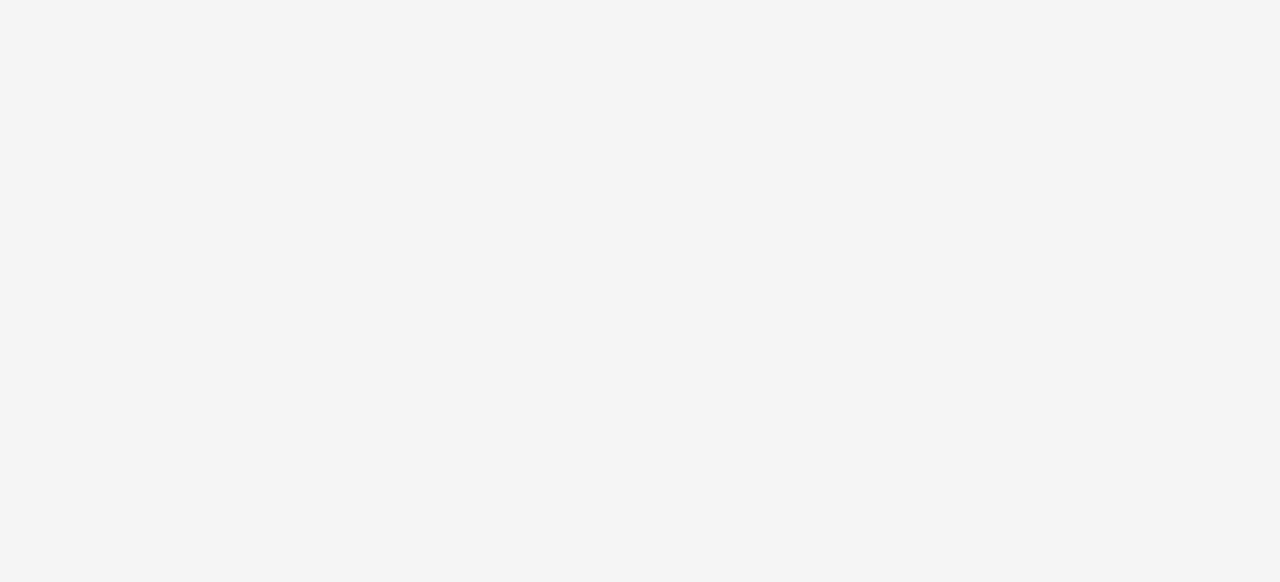
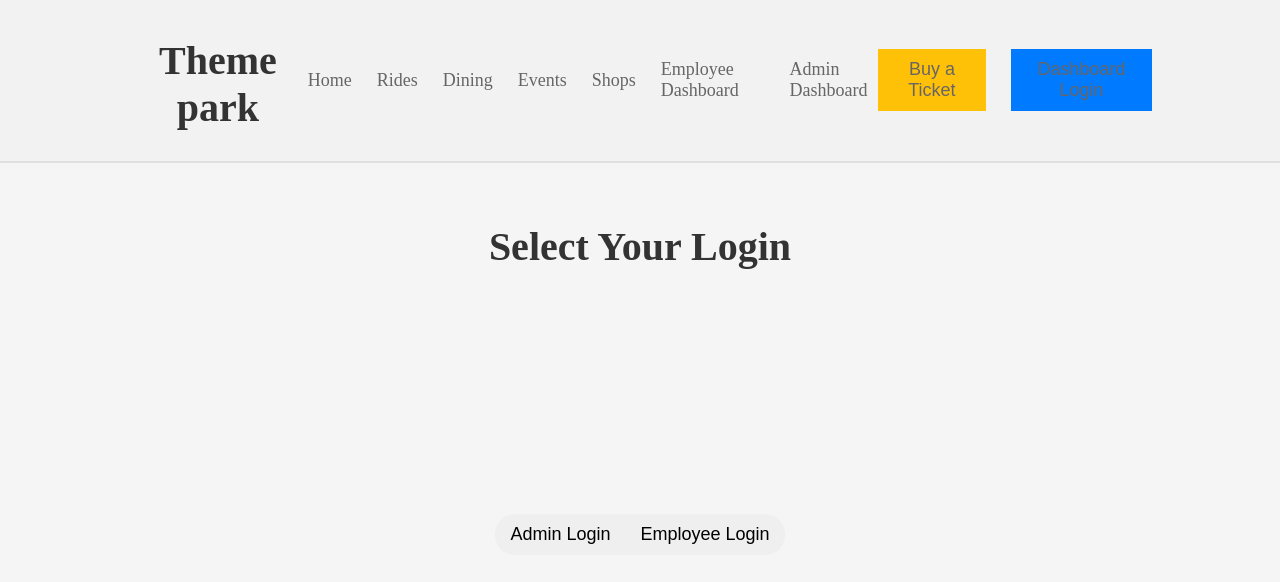
Before and after one commit to zzLinie/themepark, a React (Vite) app in the folder frontend/: page /login in a window 1280 px wide. Before the commit this address had no page. Shown: the top 582 px of the page. Built offline with nearby package versions, Linux system fonts and the light colour scheme.

Commit message:
dashboard login options

```diff
--- a/frontend/src/App.jsx
+++ b/frontend/src/App.jsx
@@ -2,7 +2,7 @@ import { BrowserRouter, Routes, Route } from "react-router-dom";
 import Home from "./pages/Home.jsx";
 import AdminLogin from "./pages/AdminLogin.jsx";
 import AdminReports from "./pages/AdminReports.jsx";
-import AdminHome from "./pages/Home.jsx"; /*line to define adminhome reference */
+// import AdminHome from "./pages/Home.jsx"; /*line to define adminhome reference */
 import Dining from "./pages/Dining.jsx";
 import Shops from "./pages/GiftShops.jsx";
 import Events from "./pages/Events.jsx";
@@ -17,6 +17,7 @@ import TicketForm from "./pages/TicketForm.jsx";
 import RideForm from "./pages/RidesForm.jsx";
 import SpecialEventForm from "./pages/SpecialEventForm.jsx";
 import EmployeeLogin from "./pages/EmployeeLogin.jsx";
+import Login from "./pages/Login.jsx";
 
 export default function App() {
   return (
@@ -28,18 +29,23 @@ export default function App() {
         <Route element={<Shops />} path="/giftshops" />
         <Route element={<Rides />} path="/rides" />
         <Route element={<Events />} path="/events" />
-        <Route element={<AdminLogin />} path="admin" />
+        <Route element={<AdminLogin />} path="/login/admin" />
         <Route element={<TicketForm />} path="/ticket" />
-        <Route element={<EmployeeLogin />} path="employees/login" />
+        <Route element={<EmployeeLogin />} path="/login/employee" />
+        <Route element={<Login />} path="/login" />
+
         <Route element={<ProtectedRoutes />}>
           {/*pages unavalible until user is authenticated*/}
-          <Route element={<AdminReports />} path="/admin/reports" />
-          <Route element={<AdminEmployee />} path="/admin/employees" />
-          <Route element={<AdminParkstatus />} path="/admin/parkstatus" />
-          <Route element={<Employees />} path="employees" />
-          <Route element={<GiftShopForm />} path="employees/shop" />
-          <Route element={<SpecialEventForm />} path="employees/events" />
-          <Route element={<RideForm />} path="employees/ride" />
+          <Route element={<AdminReports />} path="/login/admin/reports" />
+          <Route element={<AdminEmployee />} path="/login/admin/employees" />
+          <Route element={<AdminParkstatus />} path="/login/admin/parkstatus" />
+          <Route element={<Employees />} path="/login/employees/dashboard" />
+          <Route element={<GiftShopForm />} path="/login/employees/shop" />
+          <Route
+            element={<SpecialEventForm />}
+            path="/login/employees/events"
+          />
+          <Route element={<RideForm />} path="/login/employees/ride" />
         </Route>
       </Routes>
     </BrowserRouter>
--- a/frontend/src/components/adminHeader.jsx
+++ b/frontend/src/components/adminHeader.jsx
@@ -9,9 +9,9 @@ export default function AdminHeader() {
           <h1>Themepark</h1>
         </Link>
         <div className="admin-tabs">
-          <Link to={"/admin/reports"}>Reports</Link>
-          <Link to={"/admin/employees"}>Employees</Link>
-          <Link to={"/admin/parkstatus"}>Park Status</Link>
+          <Link to={"/login/admin/reports"}>Reports</Link>
+          <Link to={"/login/admin/employees"}>Employees</Link>
+          <Link to={"/login/admin/parkstatus"}>Park Status</Link>
         </div>
         <Link to={"/"}>Log Out</Link>
       </div>
--- a/frontend/src/components/employeeHeader.jsx
+++ b/frontend/src/components/employeeHeader.jsx
@@ -9,9 +9,9 @@ export default function EmployeeHeader() {
           <h1>Themepark</h1>
         </Link>
         <div className="employee-tabs">
-          <Link to={"/employees/shop"}>Shop</Link>
-          <Link to={"/employees/events"}>Events</Link>
-          <Link to={"/employees/ride"}>Rides</Link>
+          <Link to={"/login/employees/shop"}>Shop</Link>
+          <Link to={"/login/employees/events"}>Events</Link>
+          <Link to={"/login/employees/ride"}>Rides</Link>
         </div>
         <Link to={"/"}>Log Out</Link>
       </div>
--- a/frontend/src/components/header.jsx
+++ b/frontend/src/components/header.jsx
@@ -14,16 +14,15 @@ export default function Header() {
         <Link to="/dining">Dining</Link>
         <Link to="/events">Events</Link>
         <Link to="/giftshops">Shops</Link>
-        <Link to={"/employees"}>Employee Dashboard</Link>
-        <Link to={"/admin/reports"}>Admin Dashboard</Link>
-        <Link to={"/employees/login"}> Employee Login </Link>
+        <Link to={"/login/employees/dashboard"}>Employee Dashboard</Link>
+        <Link to={"/login/admin/reports"}>Admin Dashboard</Link>
       </div>
       <div className="header-button-container">
         <Link to="/ticket">
           <Button buttonClass="ticketButton" buttonText="Buy a Ticket" />
         </Link>
-        <Link to="/admin">
-          <Button buttonClass="loginButton" buttonText="Admin Login" />
+        <Link to="/login">
+          <Button buttonClass="loginButton" buttonText="Dashboard Login" />
         </Link>
       </div>
     </div>
--- a/frontend/src/pages/AdminLogin.jsx
+++ b/frontend/src/pages/AdminLogin.jsx
@@ -16,7 +16,7 @@ export default function AdminLogin() {
       .post("https://themepark-server.vercel.app/admin", values)
       .then((res) => {
         res.data.Status == "Success"
-          ? navigate("/admin/reports")
+          ? navigate("/login/admin/reports")
           : alert(res.data.Error);
       });
   };
@@ -25,7 +25,7 @@ export default function AdminLogin() {
       <Header />
       <div className="admin-login-container">
         <div className="form-container">
-          <h1>Log In</h1>
+          <h1>Admin Login</h1>
           <p>Log in with admin credentials</p>
           <form onSubmit={handleSubmit}>
             <label htmlFor="username">Username</label>
--- a/frontend/src/pages/EmployeeLogin.jsx
+++ b/frontend/src/pages/EmployeeLogin.jsx
@@ -16,7 +16,7 @@ export default function EmployeeLogin() {
       .post("https://themepark-server.vercel.app/employees/auth", values)
       .then((res) => {
         res.data.Status == "Success"
-          ? navigate("/employees")
+          ? navigate("/login/employee/dashboard")
           : alert(res.data.Error);
       });
   };
@@ -25,7 +25,7 @@ export default function EmployeeLogin() {
       <Header />
       <div className="admin-login-container">
         <div className="form-container">
-          <h1>Log In</h1>
+          <h1>Employee Login</h1>
           <p>Log in with employee credentials</p>
           <form onSubmit={handleSubmit}>
             <label htmlFor="email">Email</label>
--- a/frontend/src/pages/Home.jsx
+++ b/frontend/src/pages/Home.jsx
@@ -1,5 +1,6 @@
 import Header from "../components/header";
 import "./home.css";
+import "./login.css";
 
 export default function Home() {
   return (
--- /dev/null
+++ b/frontend/src/pages/Login.jsx
@@ -0,0 +1,21 @@
+import { Link } from "react-router-dom";
+import Header from "../components/header";
+
+export default function Login() {
+  return (
+    <div className="login-page">
+      <Header />
+      <h1>Select Your Login</h1>
+      <div className="login-container">
+        <div className="redirect-container">
+          <Link to={"/login/admin"}>
+            <button className="admin-login">Admin Login</button>
+          </Link>
+          <Link to={"/login/employee"}>
+            <button className="employee-login">Employee Login</button>
+          </Link>
+        </div>
+      </div>
+    </div>
+  );
+}
--- /dev/null
+++ b/frontend/src/pages/login.css
@@ -0,0 +1,28 @@
+.login-page {
+  height: 100vh;
+  display: flex;
+  flex-direction: column;
+}
+.login-container {
+  display: flex;
+  justify-content: center;
+  align-items: center;
+  flex: 1;
+}
+.admin-login {
+  border-top-left-radius: 20px;
+  border-bottom-left-radius: 20px;
+}
+.employee-login {
+  border-top-right-radius: 20px;
+  border-bottom-right-radius: 20px;
+}
+.admin-login:hover,
+.employee-login:hover {
+  opacity: 50%;
+}
+
+.login-page > h1 {
+  margin-bottom: 0;
+  margin-top: 60px;
+}
```
